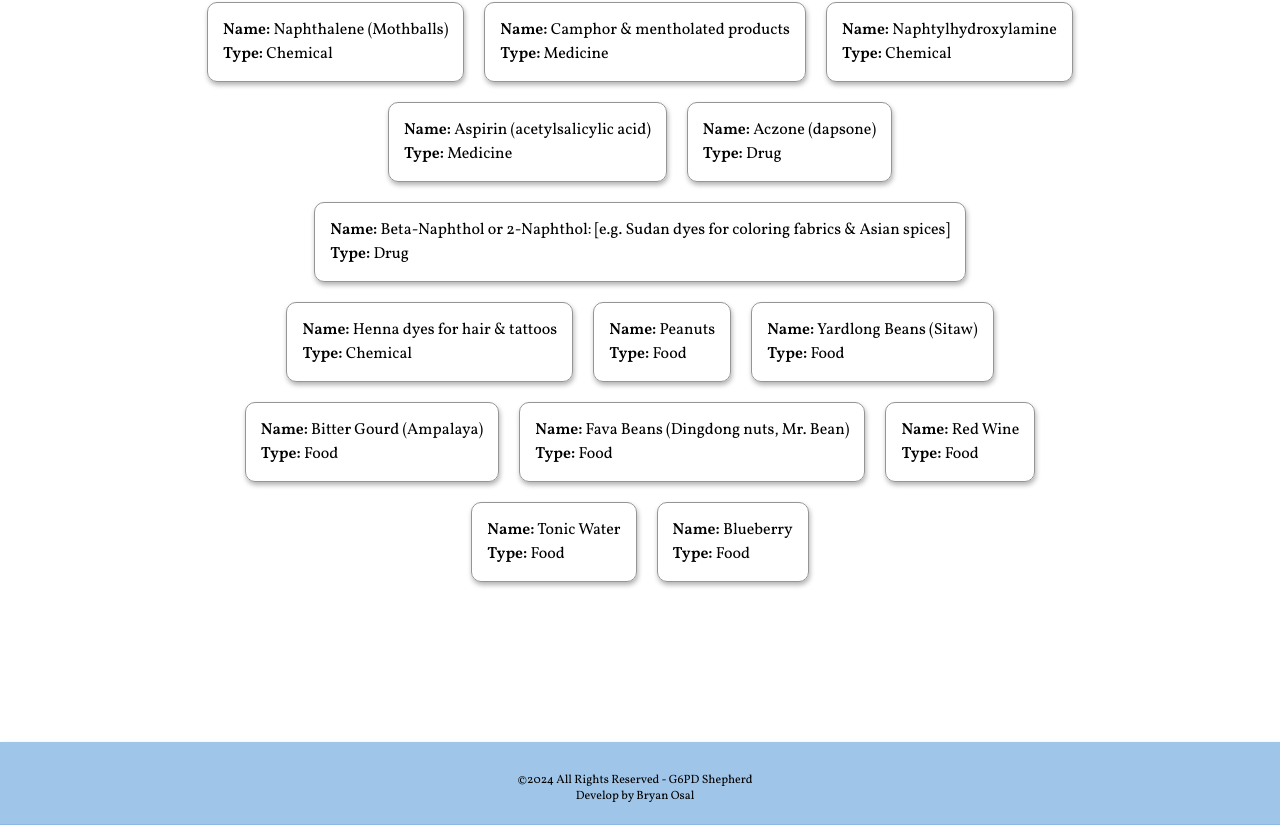
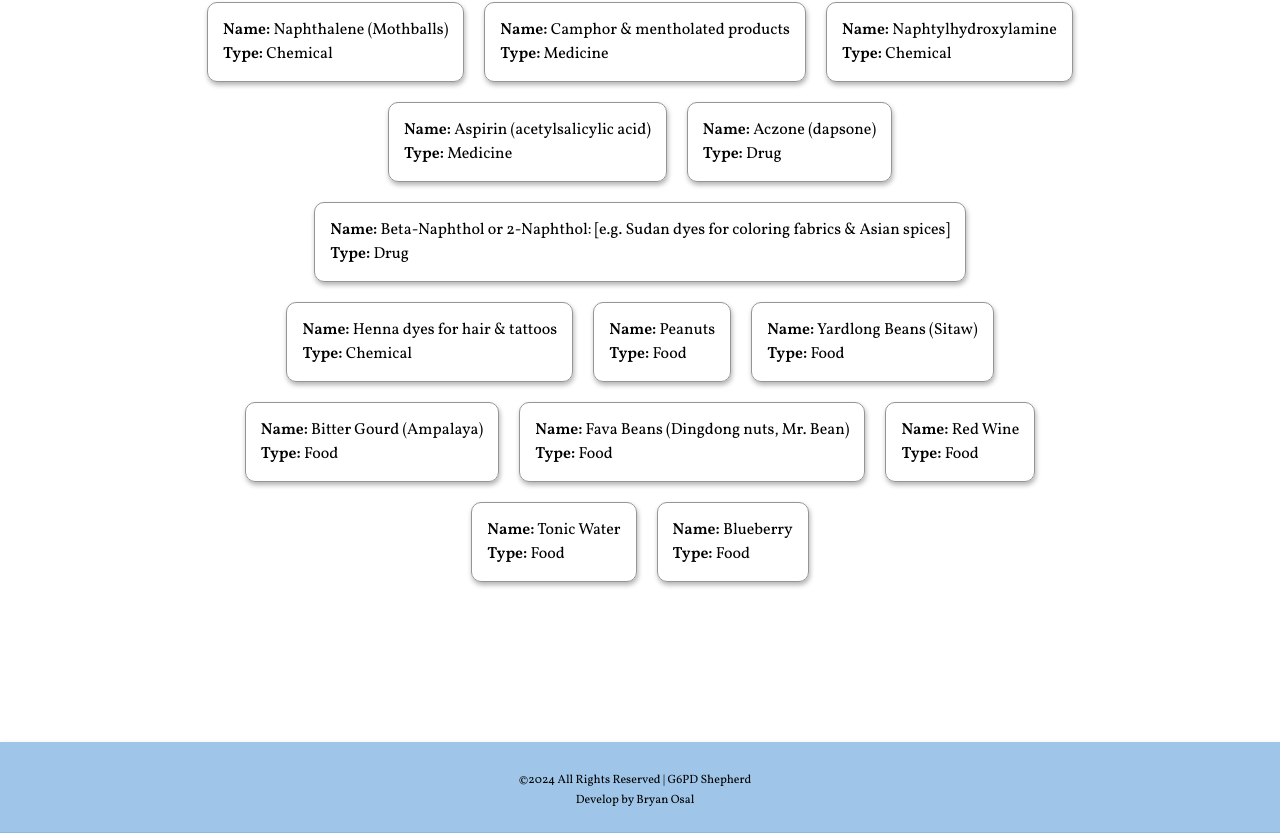
Before and after one commit to odycy21/G6PD-Shepherd, a React (Vite) app: page / in a window 1280 px wide. Shown: the part 754-1587 px from the top of the page. Built offline with nearby package versions, Linux system fonts and the light colour scheme; a web font is replaced by a local one.

Commit message:
udpated footer

```diff
--- a/src/Footer.jsx
+++ b/src/Footer.jsx
@@ -10,7 +10,11 @@ const Footer = () => {
 
         <div className="leading-7">
             <div className="footer bottom-0 text-center my-auto text-xs pl-8 pr-8 pb-8 font-semi-bold">
-             ©{currentDate} All Rights Reserved - G6PD Shepherd <br />Develop by <NavLink className = "linkColor2" to={"https://bryan-dev.vercel.app/"}>Bryan Osal</NavLink>
+             ©{currentDate} All Rights Reserved | G6PD Shepherd <br />
+
+                <div className="py-1">
+                Develop by <NavLink className = "linkColor2" to={"https://bryan-dev.vercel.app/"}>Bryan Osal</NavLink>
+                </div>
             </div>
         </div>
      );
--- a/src/index.css
+++ b/src/index.css
@@ -83,8 +83,7 @@ input::placeholder {
 
 linkColor2{
     color: #000000;
-    font-weight: 600;
-    margin-top: 10px;
+
 }
 
 
```
